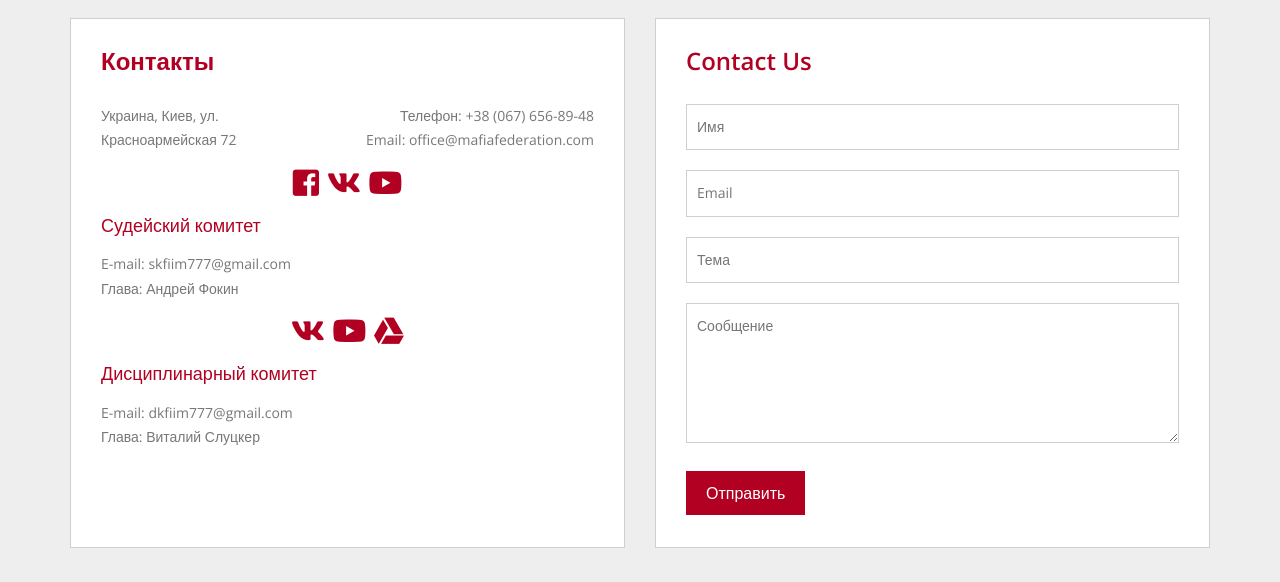
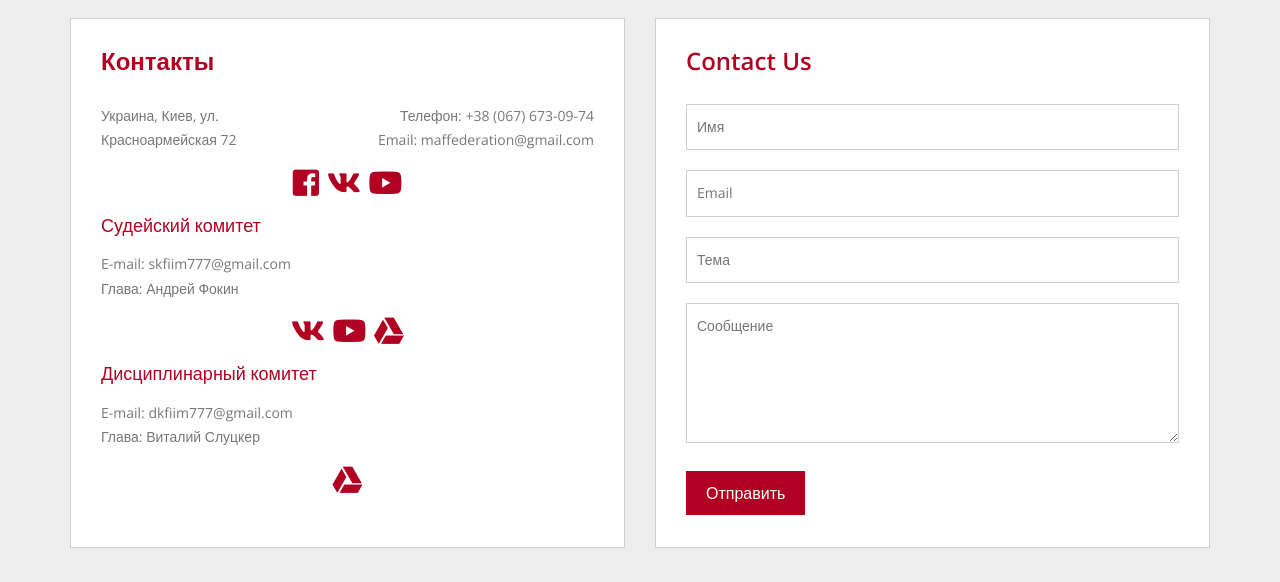
Before and after one commit to khamidova/mafiafederation, a Django app: page /contact in a window 1280 px wide. Shown: the part 235-817 px from the top of the page. Run offline with Django 3.2, Linux system fonts and the light colour scheme; some libraries are stand-ins or nearby versions.

Commit message:
change contact info

```diff
--- a/fiim/templates/fiim/contact.html
+++ b/fiim/templates/fiim/contact.html
@@ -16,8 +16,8 @@
                                 </div> <!-- /.col-md-6 -->
                                 <div class="col-md-6 col-sm-6 text-right">
                                     <ul>
-                                        <li>Телефон: +38 (067) 656-89-48</li>
-                                        <li>Email: office@mafiafederation.com</li>
+                                        <li>Телефон: +38 (067) 673-09-74</li>
+                                        <li>Email: maffederation@gmail.com</li>
                                     </ul>
                                 </div> <!-- /.col-md-6 -->
                             </div> <!-- /.row -->
@@ -49,6 +49,11 @@
                             <h3 class="product-title">Дисциплинарный комитет</h3>
                             <p>E-mail: dkfiim777@gmail.com</p>
                             <p>Глава: Виталий Слуцкер</p>
+                            <div class="row text-center contact-icons">
+                                <a href="https://drive.google.com/drive/u/1/folders/1i94NP-t4mnnG2c7KCeDzqNaAip-KH4jG" target="_blank">
+                                    <i class="fab fa-google-drive"></i>
+                                </a>
+                            </div>
                         </div> <!-- /.contact-information -->
                     </div> <!-- /.inner-content -->
                 </div> <!-- /.col-md-6 -->
```
